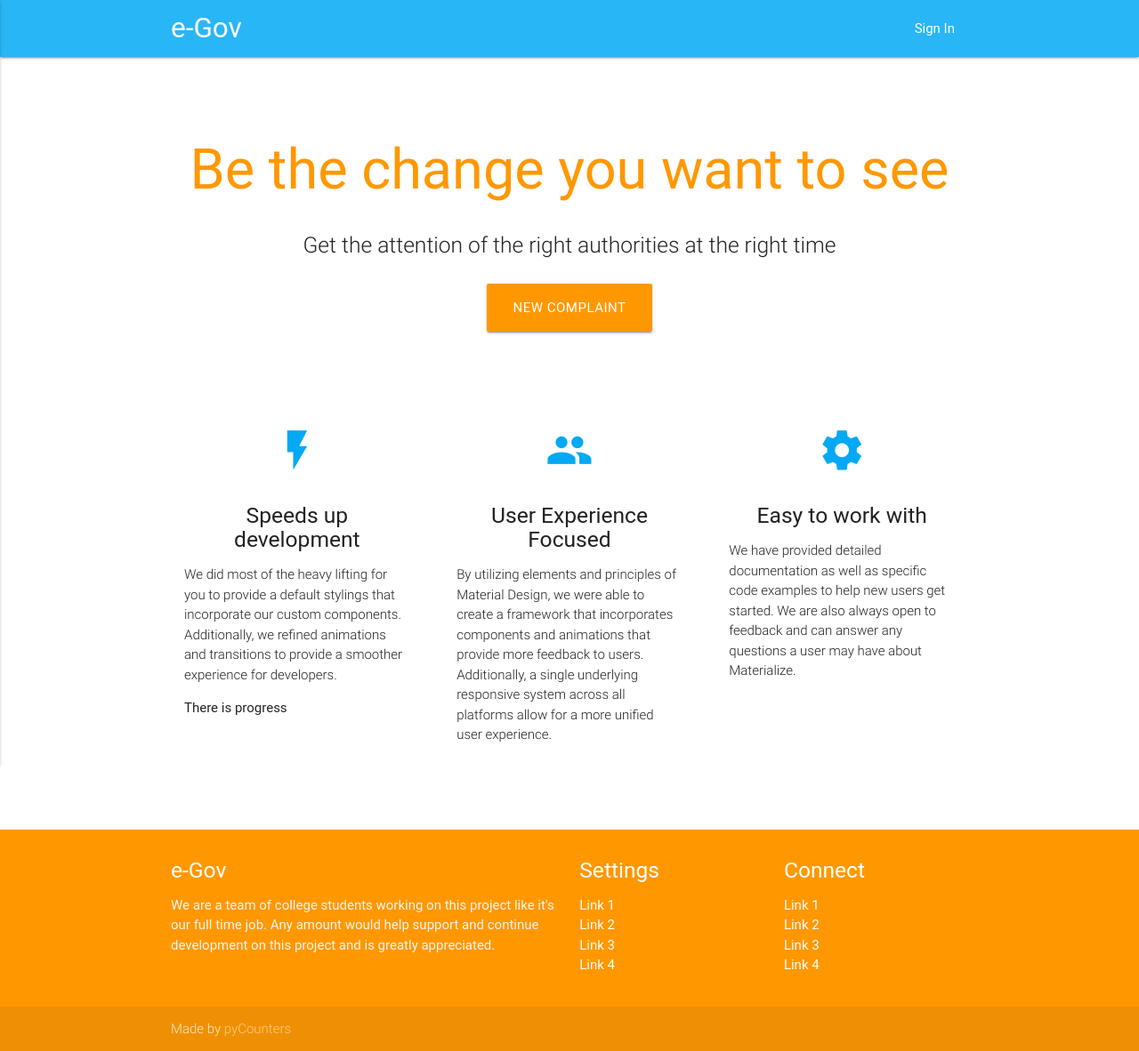
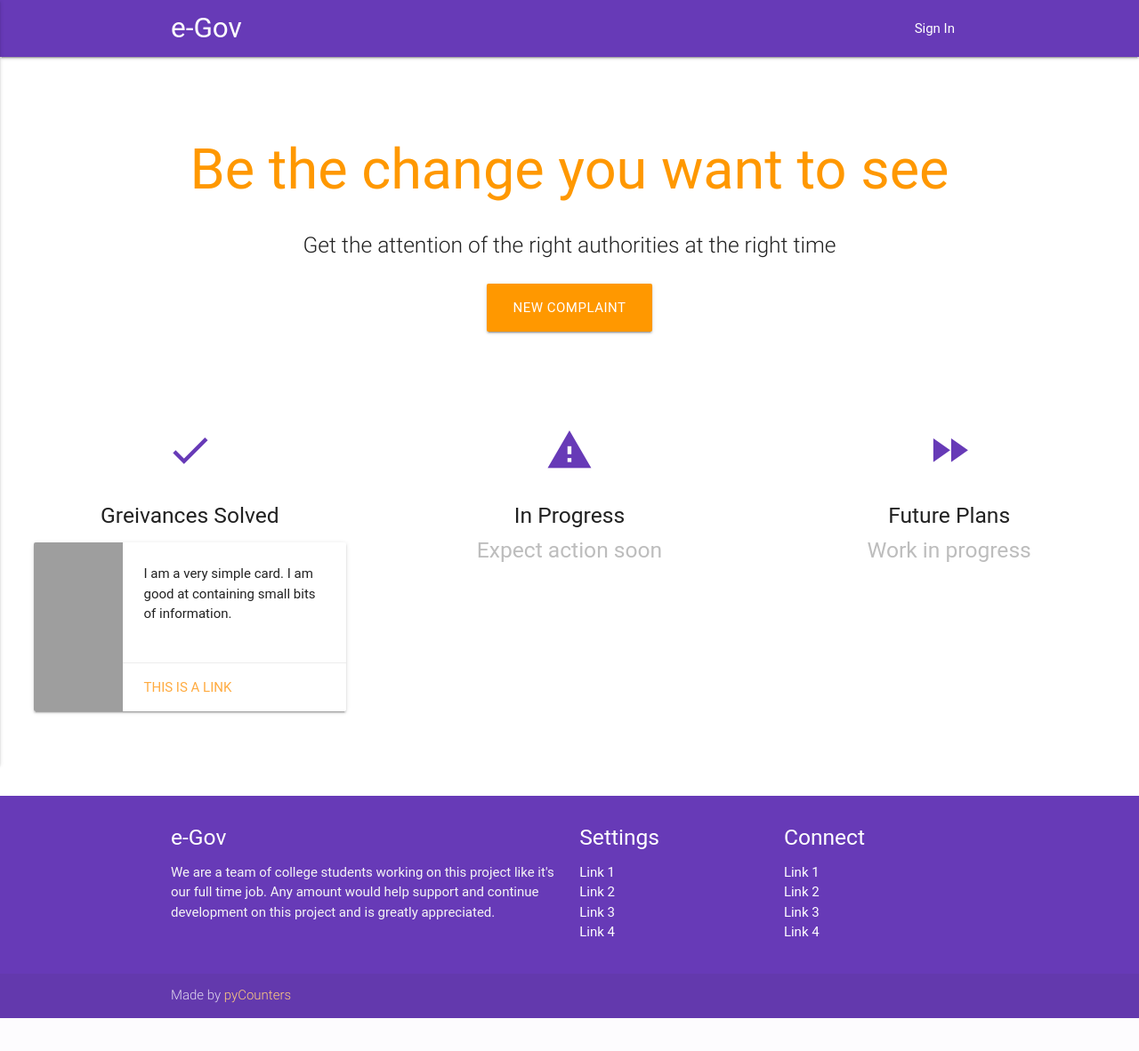
Before and after one commit to abhinavmathur96/codencounter, a Django app: a page that uses oursite/complaint/templates/index.html in a window 1280 px wide. Shown: the whole page at 89% size. After the commit the page ends 1145 px from the top, so only its background shows below. Run offline with Django 3.2, Linux system fonts and the light colour scheme; tables that the repository leaves empty hold one stand-in row (values such as "Sample post"); some libraries are stand-ins or nearby versions; some web fonts are replaced; grey boxes are pictures that could not be loaded.

Commit message:
index and views

```diff
--- a/oursite/complaint/templates/index.html
+++ b/oursite/complaint/templates/index.html
@@ -14,7 +14,7 @@
 </head>
 
 <body>
-	<nav class="light-blue lighten-1" role="navigation">
+	<nav class="deep-purple" role="navigation">
 		<div class="nav-wrapper container"><a id="logo-container" href="#" class="brand-logo">e-Gov</a>
 			<ul class="right hide-on-med-and-down">
 				<li><a href="#">Sign In</a></li>
@@ -42,54 +42,96 @@
 	</div>
 
 
-	<div class="container">
 	<div class="section">
 
 		<!--   Icon Section   -->
 		<div class="row">
 			<div class="col s12 m4">
 				<div class="icon-block">
-						<h2 class="center light-blue-text"><i class="material-icons">flash_on</i></h2>
-						<h5 class="center">Speeds up development</h5>
+					<h2 class="center deep-purple-text"><i class="material-icons">done</i></h2>
+					<h5 class="center">Greivances Solved</h5>
 
-						<p class="light">We did most of the heavy lifting for you to provide a default stylings that incorporate our custom components. Additionally,
-							we refined animations and transitions to provide a smoother experience for developers.</p>
-
-						{% if progress != None %}
-							<p>
-								There is progress
-							</p>
+					{% if recent %}
+					<div class="col s12">
+						<div class="card horizontal">
+							<div class="card-image">
+								<img src="https://lorempixel.com/100/190/nature/6">
+							</div>
+							<div class="card-stacked">
+								<div class="card-content">
+									<p>I am a very simple card. I am good at containing small bits of information.</p>
+								</div>
+								<div class="card-action">
+									<a href="#">This is a link</a>
+								</div>
+							</div>
+						</div>
+					</div>
+					{% else %}
+					<h5 class="grey-text text-lighten-1 center">Time to wake them up</h5>
 					{% endif %}
 				</div>
 			</div>
 
 			<div class="col s12 m4">
 				<div class="icon-block">
-						<h2 class="center light-blue-text"><i class="material-icons">group</i></h2>
-						<h5 class="center">User Experience Focused</h5>
+					<h2 class="center deep-purple-text"><i class="material-icons">warning</i></h2>
+					<h5 class="center">In Progress</h5>
 
-						<p class="light">By utilizing elements and principles of Material Design, we were able to create a framework that incorporates components
-							and animations that provide more feedback to users. Additionally, a single underlying responsive system across all
-							platforms allow for a more unified user experience.</p>
+					{% if progress %}
+					<div class="col s12">
+						<div class="card horizontal">
+							<div class="card-image">
+								<img src="https://lorempixel.com/100/190/nature/6">
+							</div>
+							<div class="card-stacked">
+								<div class="card-content">
+									<p>I am a very simple card. I am good at containing small bits of information.</p>
+								</div>
+								<div class="card-action">
+									<a href="#">This is a link</a>
+								</div>
+							</div>
+						</div>
+					</div>
+					{% else %}
+					<h5 class="grey-text text-lighten-1 center">Expect action soon</h5>
+					{% endif %}
 				</div>
 			</div>
 
 			<div class="col s12 m4">
 				<div class="icon-block">
-						<h2 class="center light-blue-text"><i class="material-icons">settings</i></h2>
-						<h5 class="center">Easy to work with</h5>
+					<h2 class="center deep-purple-text"><i class="material-icons">fast_forward</i></h2>
+					<h5 class="center">Future Plans</h5>
 
-						<p class="light">We have provided detailed documentation as well as specific code examples to help new users get started. We are also
-							always open to feedback and can answer any questions a user may have about Materialize.</p>
+					{% if future %}
+					<div class="col s12">
+						<div class="card horizontal">
+							<div class="card-image">
+								<img src="https://lorempixel.com/100/190/nature/6">
+							</div>
+							<div class="card-stacked">
+								<div class="card-content">
+									<p>I am a very simple card. I am good at containing small bits of information.</p>
+								</div>
+								<div class="card-action">
+									<a href="#">This is a link</a>
+								</div>
+							</div>
+						</div>
+					</div>
+					{% else %}
+					<h5 class="grey-text text-lighten-1 center">Work in progress</h5>
+					{% endif %}
 				</div>
 			</div>
 		</div>
 
 	</div>
 	<br><br>
-	</div>
 
-	<footer class="page-footer orange">
+	<footer class="page-footer deep-purple">
 		<div class="container">
 			<div class="row">
 				<div class="col l6 s12">
--- a/oursite/complaint/views.py
+++ b/oursite/complaint/views.py
@@ -11,7 +11,7 @@ def index(request):
         in_progress[i] = complaint.objects.get(id=in_progress[i].id)
     future = complaint.objects.filter(assign=None).order_by('created')
     future = future[:min(5,len(future))]
-    recent = complaint.objects.filter(completed=False).order_by('-created')
+    recent = complaint.objects.filter(completed=True).order_by('-created')
     recent = recent[:min(5,len(recent))]
     return render(request,'index.html',{'title':'Home' ,'progress':in_progress,'future':future,'recent':recent})
 
```
Lines whose indentation alone changed are shown as unchanged.
